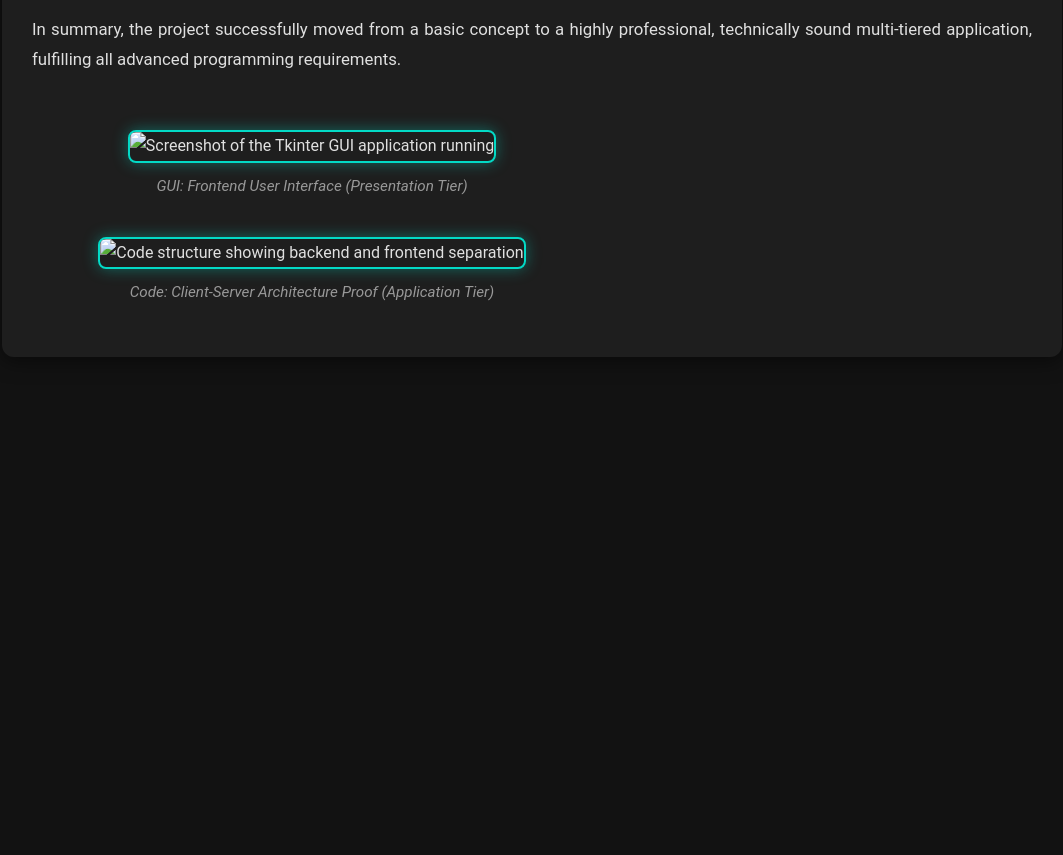
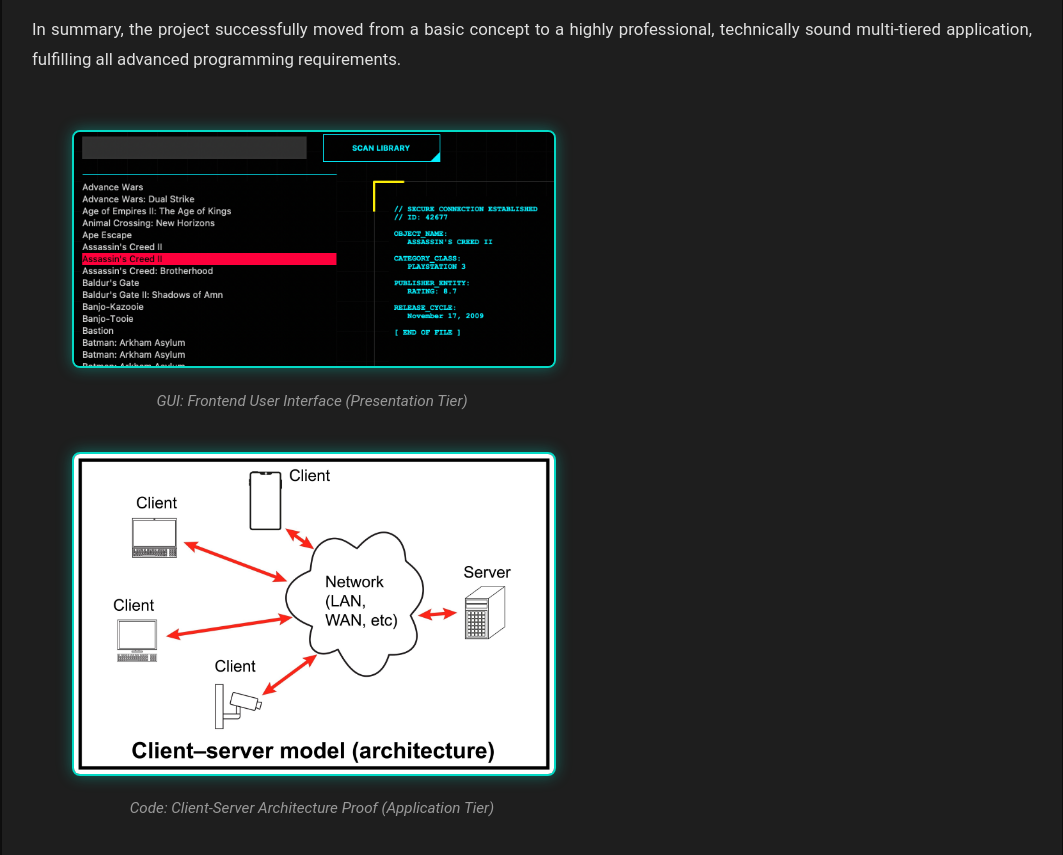
Before and after one commit to aryanmalik0602-star/Video-Game-Library, a plain HTML site: page project_summary.html in a window 1280 px wide. Shown: the part 1341-2196 px from the top of the page, without its empty margins (108-1171 px from the left). Before the commit the page ends 1738 px from the top, so only its background shows below. Drawn offline with Linux system fonts and the light colour scheme.

Commit message:
Fix image references in project_summary.html

```diff
--- a/project_summary.html
+++ b/project_summary.html
@@ -165,11 +165,11 @@
 
         <div class="image-gallery">
             <figure class="image-box">
-                <img src="gui_screenshot.png" alt="Screenshot of the Tkinter GUI application running">
+                <img src="gui_running.png" alt="Screenshot of the Tkinter GUI application running">
                 <figcaption>GUI: Frontend User Interface (Presentation Tier)</figcaption>
             </figure>
             <figure class="image-box">
-                <img src="code_structure.png" alt="Code structure showing backend and frontend separation">
+                <img src="structure.png" alt="Code structure showing backend and frontend separation">
                 <figcaption>Code: Client-Server Architecture Proof (Application Tier)</figcaption>
             </figure>
         </div>
```
Also changed, not shown: gui_running.png (added), server_terminal.png (added), structure.png (added).
